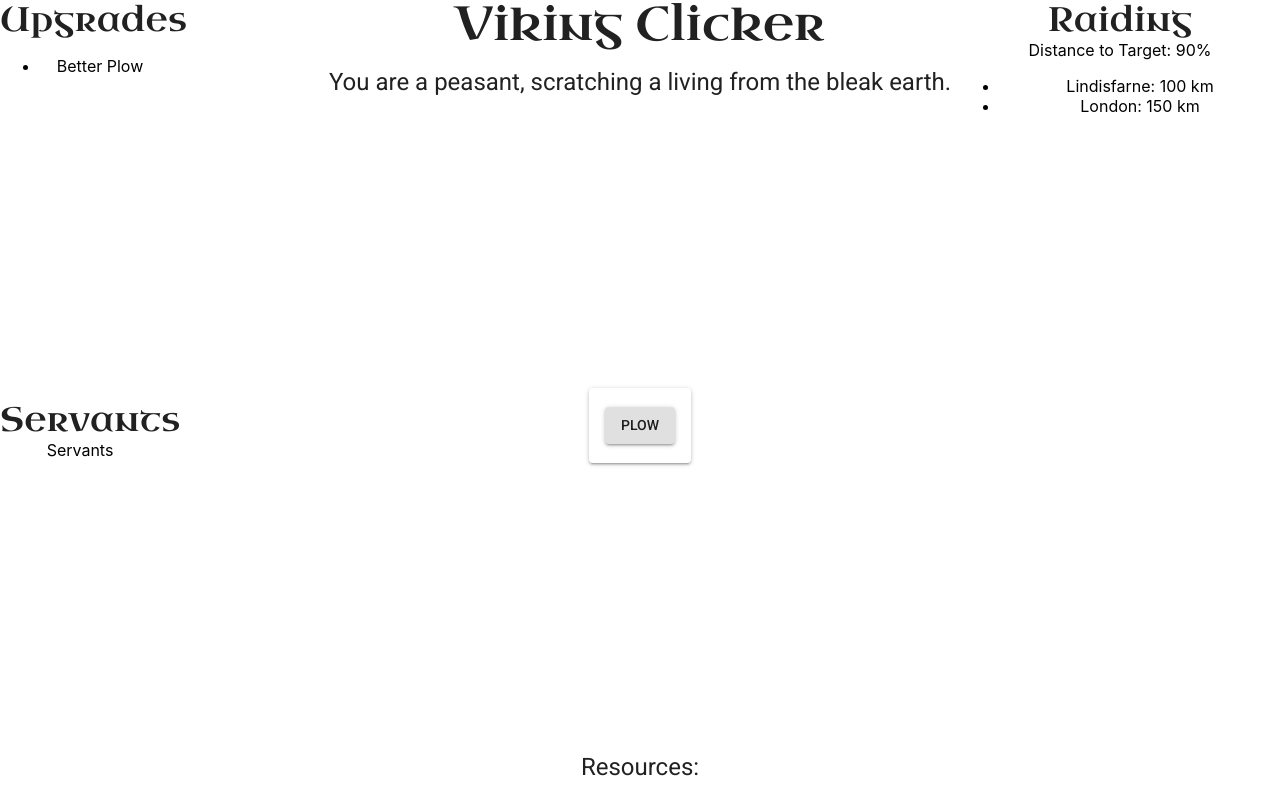
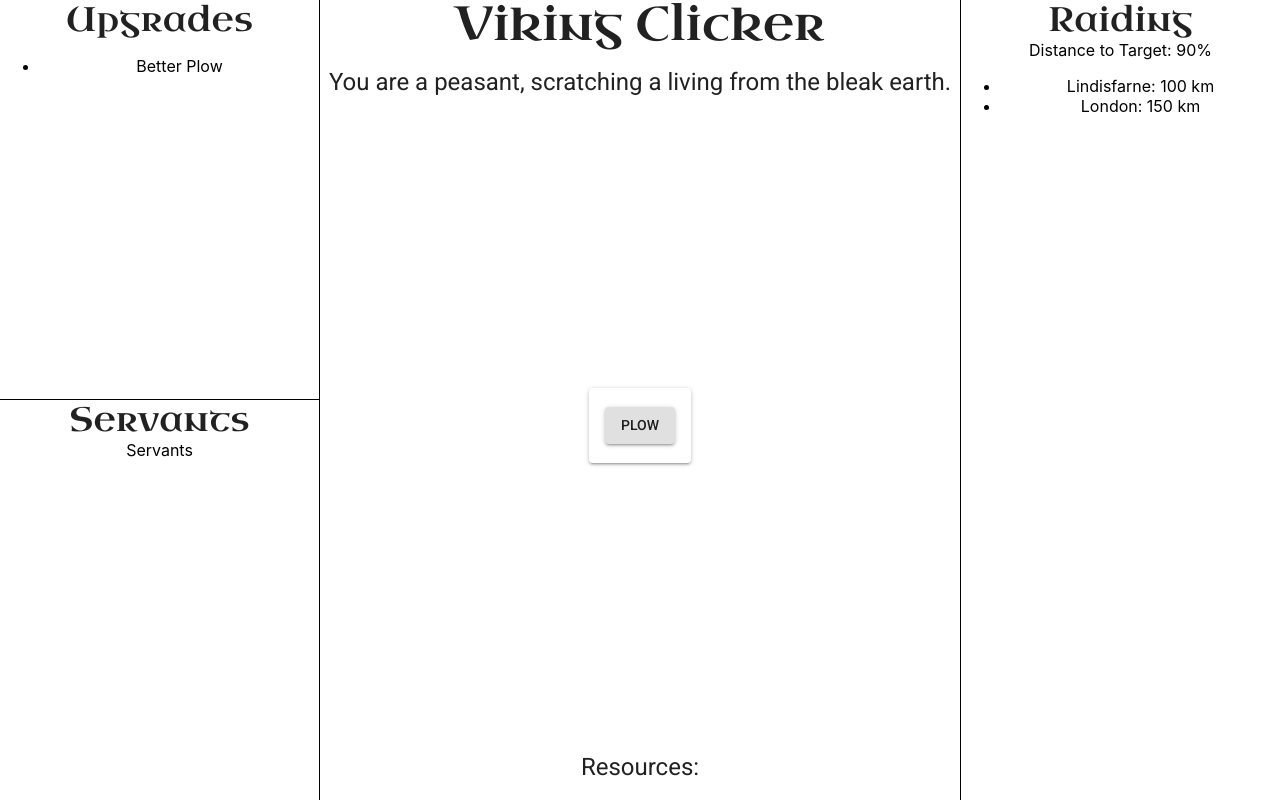
Before and after one commit to DylanSp/viking-clicker, a React (Create React App) app: page / in a window 1280 px wide. Built offline with nearby package versions, Linux system fonts and the light colour scheme.

Commit message:
Add borders to panels, have left panels fill column width completely

```diff
--- a/src/components/VikingClicker.tsx
+++ b/src/components/VikingClicker.tsx
@@ -31,12 +31,19 @@ export class VikingClicker extends Component<{}, VikingClickerState> {
         return (
             <>
                 <Grid container={true} spacing={0}>
-                    <Grid item={true} container={true} direction="column" xs={3}>
+                    <Grid item={true} container={true} direction="column" xs={3} style={{borderRight: "1px solid black"}}>
                         <>
-                            <Grid item={true} xs={6}>
+                            <Grid
+                                item={true}
+                                xs={6}
+                                style={{
+                                    borderBottom: "1px solid black",
+                                    maxWidth: "100%"
+                                }}
+                            >
                                 <UpgradePanel />
                             </Grid>
-                            <Grid item={true} xs={6}>
+                            <Grid item={true} xs={6} style={{maxWidth: "100%"}}>
                                 <ServantsPanel />
                             </Grid>
                         </>
@@ -47,7 +54,7 @@ export class VikingClicker extends Component<{}, VikingClickerState> {
                             resources={this.state.game.resources}
                         />
                     </Grid>
-                    <Grid item={true} xs={3}>
+                    <Grid item={true} xs={3} style={{borderLeft: "1px solid black"}}>
                         <RaidingPanel />
                     </Grid>
                 </Grid>
--- a/tslint.json
+++ b/tslint.json
@@ -9,6 +9,7 @@
         "forin": false,
         "interface-name": [true, "never-prefix"],
         "jsx-no-multiline-js": false,
+        "max-line-length": false,
         "object-literal-sort-keys": false,
         "trailing-comma": false
     },
```
